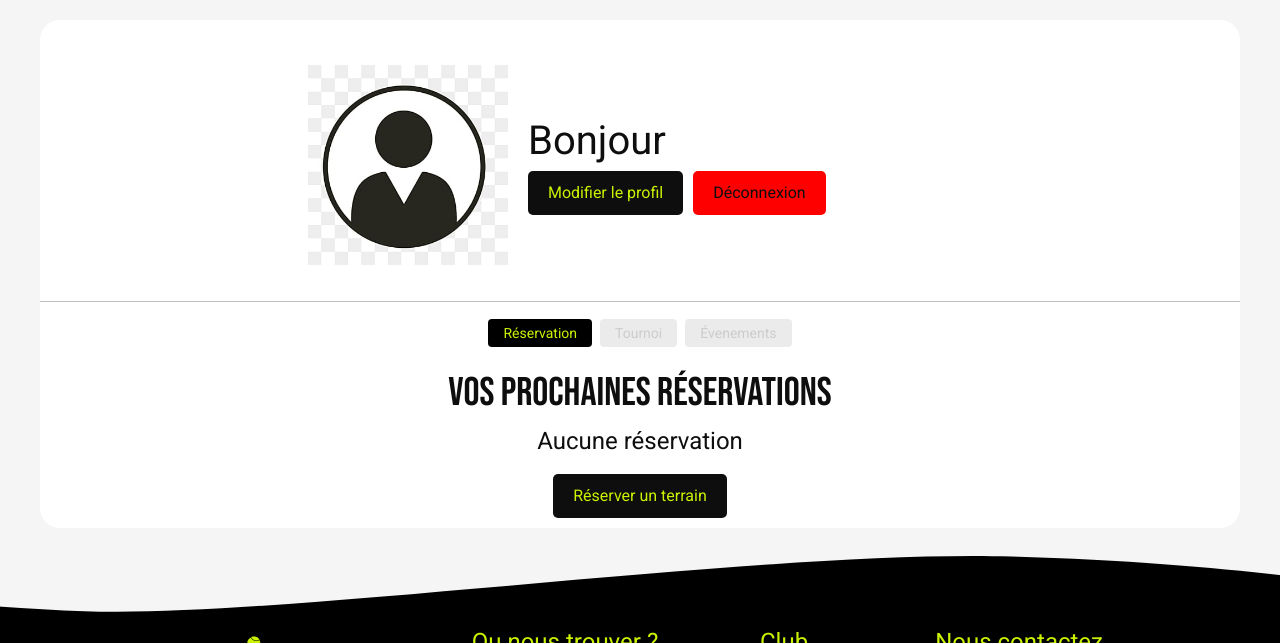
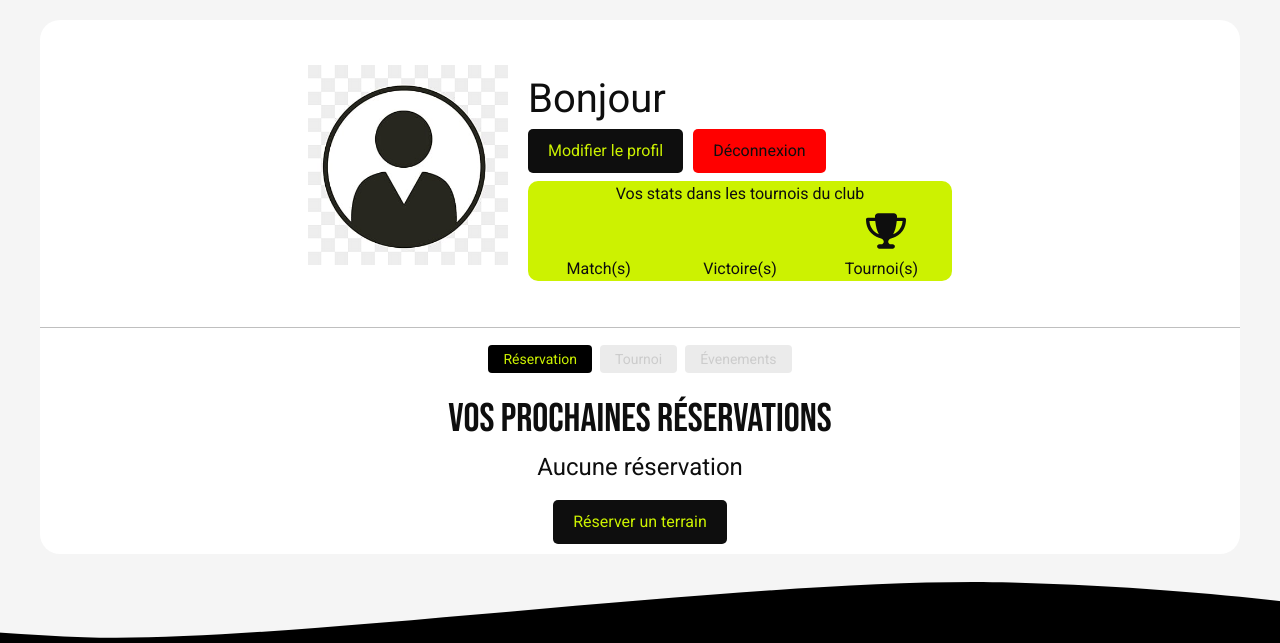
Before and after one commit to AntoineRSCL/Tennis_TFE, a Symfony app: template templates/myclub/index.html.twig in a window 1280 px wide. Shown: the part 125-768 px from the top of the page. Run offline with Twig, Linux system fonts and the light colour scheme; the template is opened without the code that fills it, so the values that code supplies are empty; style sheets or scripts are compiled from the project's sources; some libraries are stand-ins or nearby versions; grey boxes are pictures that could not be loaded.

Commit message:
Change MyClub

```diff
--- a/assets/styles/pages/myClub.scss
+++ b/assets/styles/pages/myClub.scss
@@ -84,7 +84,51 @@
                     .deconnectBtn{
                         @include btn(red, $black);
                     }
-
+                }
+                .statsMatchs{
+                    margin-top: 10px;
+                    width: 100%;
+                    height: 100px;
+                    border-radius: 10px;
+                    background-color: $yellow;
+                    @include flex(column);
+                    color: $black;
+                    .infoStatMatch{
+                        width: 100%;
+                        height: 25px;
+                        @include flex(column);
+                        span{
+                            color: $black;
+                        }
+                    }
+                    .resultStatMatch{
+                        width: 100%;
+                        height: 75px;
+                        @include flex(row);
+                        .infoSM{
+                            flex: 1;
+                            height: 100%;
+                            @include flex(column);
+                            .logoSM{
+                                width: 100%;
+                                height: 50px;
+                                @include flex(row);
+                                font-size: 40px;
+                                font-family: $bebas;
+                                gap: 10px;
+                                svg{
+                                    fill: $black;
+                                    width: 40px;
+                                    height: 40px;
+                                }
+                            }
+                            .titleSM{
+                                width: 100%;
+                                height: 25px;
+                                @include flex(row);
+                            }
+                        }
+                    }
                 }
             }
         }
--- a/src/Controller/MyClubController.php
+++ b/src/Controller/MyClubController.php
@@ -34,13 +34,17 @@ class MyClubController extends AbstractController
         // Nombre de tournois gagnés
         $tournamentsWon = $tournamentRepository->countTournamentsWonByUser($user);
 
+        // Nombre total de matchs joués
+        $totalMatchesPlayed = $tournamentMatchRepository->countTotalMatchesPlayedByUser($user);
+
         return $this->render('myclub/index.html.twig', [
             'user' => $user,
             'upcomingReservations' => $upcomingReservations,
             'upcomingMatches' => $upcomingMatches,
-            'upcomingEventsWithCount' => $upcomingEventsWithCount, // Ajout des événements
+            'upcomingEventsWithCount' => $upcomingEventsWithCount,
             'matchesWon' => $matchesWon,
             'tournamentsWon' => $tournamentsWon,
+            'totalMatchesPlayed' => $totalMatchesPlayed,
         ]);
     }
 }
--- a/templates/myclub/index.html.twig
+++ b/templates/myclub/index.html.twig
@@ -29,6 +29,32 @@
                         <a href="{{ path('account_profile') }}">Modifier le profil</a>
                         <a href="{{ path('account_logout') }}" class='deconnectBtn'>Déconnexion</a>
                     </div>
+                    <div class="statsMatchs">
+                        <div class="infoStatMatch">
+                            <span>Vos stats dans les tournois du club</span>
+                        </div>
+                        <div class="resultStatMatch">
+                            <div class="infoSM">
+                                <div class="logoSM">
+                                    <span>{{ totalMatchesPlayed }}</span>
+                                </div>
+                                <div class="titleSM">Match(s)</div>
+                            </div>
+                            <div class="infoSM">
+                                <div class="logoSM">
+                                    <span>{{ matchesWon }}</span>
+                                </div>
+                                <div class="titleSM">Victoire(s)</div>
+                            </div>
+                            <div class="infoSM">
+                                <div class="logoSM">
+                                    <span>{{ tournamentsWon }}</span>
+                                    <svg xmlns="http://www.w3.org/2000/svg" viewBox="0 0 576 512"><path d="M400 0L176 0c-26.5 0-48.1 21.8-47.1 48.2c.2 5.3 .4 10.6 .7 15.8L24 64C10.7 64 0 74.7 0 88c0 92.6 33.5 157 78.5 200.7c44.3 43.1 98.3 64.8 138.1 75.8c23.4 6.5 39.4 26 39.4 45.6c0 20.9-17 37.9-37.9 37.9L192 448c-17.7 0-32 14.3-32 32s14.3 32 32 32l192 0c17.7 0 32-14.3 32-32s-14.3-32-32-32l-26.1 0C337 448 320 431 320 410.1c0-19.6 15.9-39.2 39.4-45.6c39.9-11 93.9-32.7 138.2-75.8C542.5 245 576 180.6 576 88c0-13.3-10.7-24-24-24L446.4 64c.3-5.2 .5-10.4 .7-15.8C448.1 21.8 426.5 0 400 0zM48.9 112l84.4 0c9.1 90.1 29.2 150.3 51.9 190.6c-24.9-11-50.8-26.5-73.2-48.3c-32-31.1-58-76-63-142.3zM464.1 254.3c-22.4 21.8-48.3 37.3-73.2 48.3c22.7-40.3 42.8-100.5 51.9-190.6l84.4 0c-5.1 66.3-31.1 111.2-63 142.3z"/></svg>
+                                </div>
+                                <div class="titleSM">Tournoi(s)</div>
+                            </div>
+                        </div>
+                    </div>
                 </div>
             </div>
             <hr>
@@ -44,7 +70,8 @@
                                 <div class="matchInfo">
                                     <div class="tournamentRound">
                                         <span class="tournamentMI">{{ item.court.name }}</span>
-                                        <span class="roundMI"> {{ item.startTime|date('d/m/Y')}} {{ item.startTime|date('H')}}H - {{ item.endTime|date('H')}}H</span>
+                                        <span class="roundMI">{{ item.startTime|date('d/m/Y')}}</span>
+                                        <span class="roundMI">{{ item.startTime|date('H')}}H - {{ item.endTime|date('H')}}H</span>
                                     </div>
                                     {# Affichage du joueur 1 #}
                                     {% if item.player1.fullName == app.user.fullName %}
```
Also changed, not shown: src/Repository/TournamentMatchRepository.php (+10 -0 lines).
